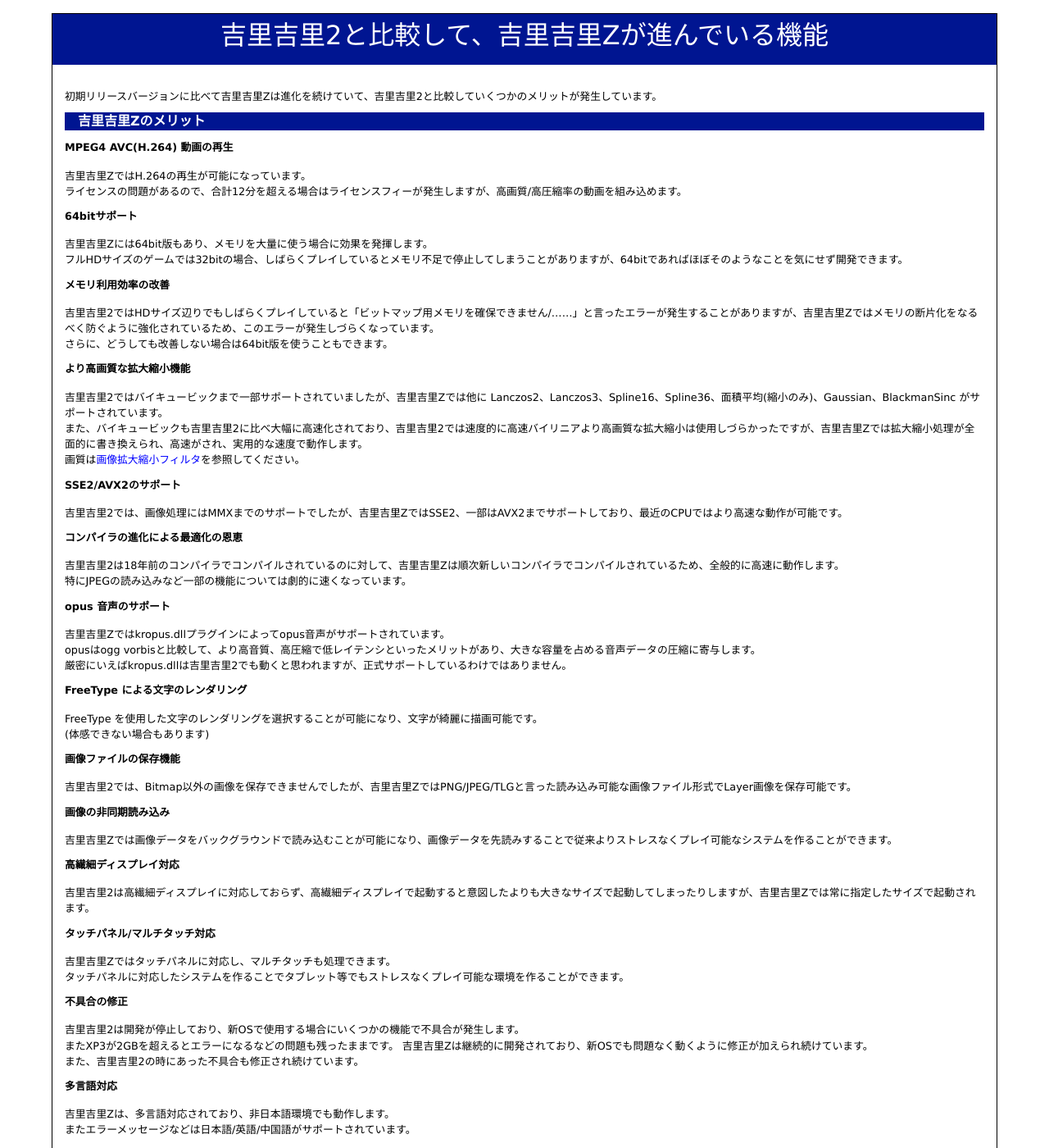
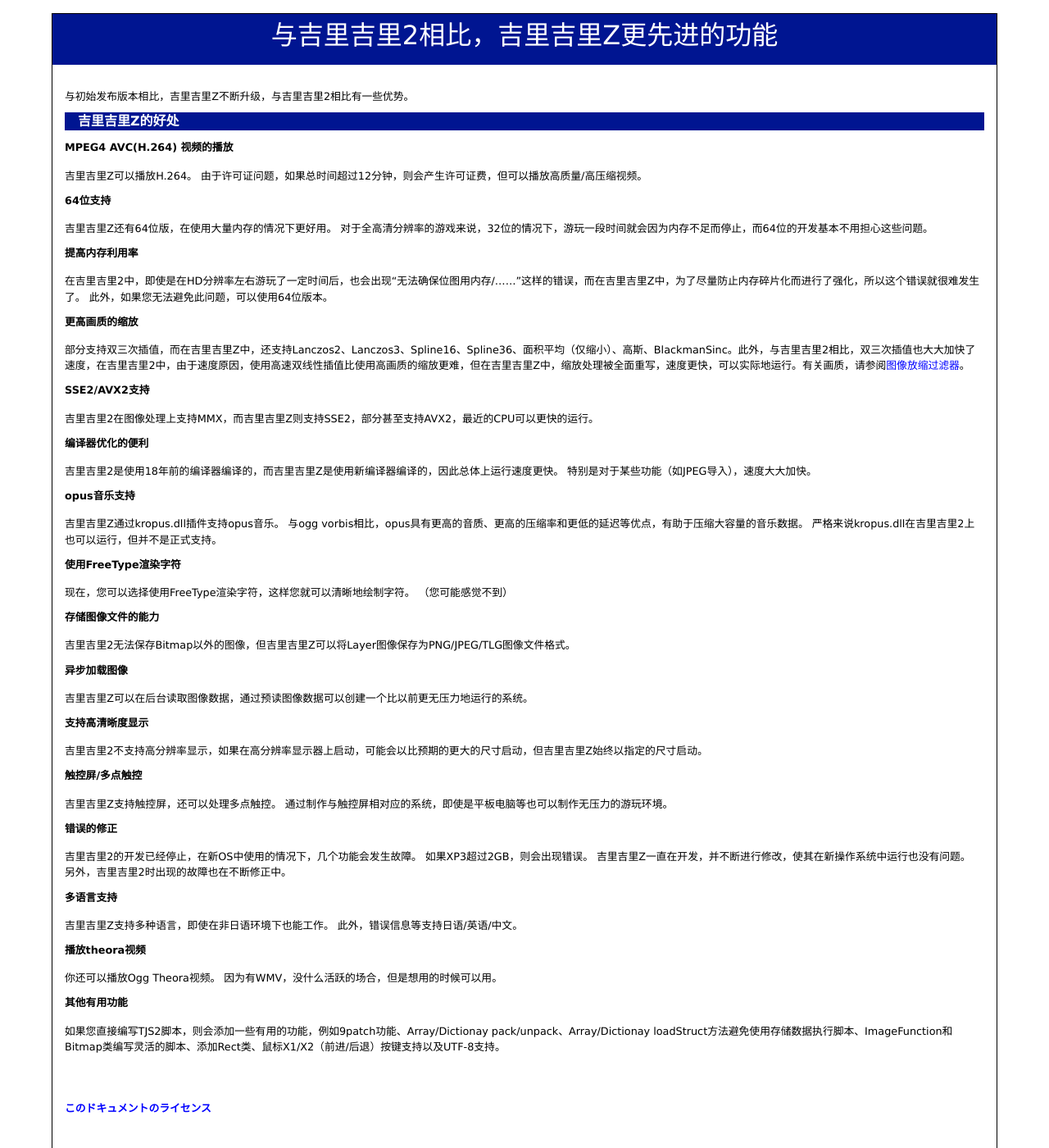
Before and after one commit to KimoriTama/documents, a Jekyll site: the page built from new_features.md, in a window 1280 px wide and 1400 px high. Shown: the whole window at 82% size. Built offline with Jekyll 4.4.1, drawn with Linux system fonts in a browser that asks for light colours; some of the changed text lies outside the part shown.

```diff
--- a/new_features.md
+++ b/new_features.md
@@ -1,71 +1,101 @@
 ---
 layout: default
-title: 吉里吉里2と比較して、吉里吉里Zが進んでいる機能
+title: 与吉里吉里2相比，吉里吉里Z更先进的功能
 ---
 
-初期リリースバージョンに比べて吉里吉里Zは進化を続けていて、吉里吉里2と比較していくつかのメリットが発生しています。
+<!-- 初期リリースバージョンに比べて吉里吉里Zは進化を続けていて、吉里吉里2と比較していくつかのメリットが発生しています。 -->
+与初始发布版本相比，吉里吉里Z不断升级，与吉里吉里2相比有一些优势。
+## 吉里吉里Z的好处
 
-## 吉里吉里Zのメリット
+### MPEG4 AVC(H.264) 视频的播放
+<!-- 吉里吉里ZではH.264の再生が可能になっています。
+ライセンスの問題があるので、合計12分を超える場合はライセンスフィーが発生しますが、高画質/高圧縮率の動画を組み込めます。   -->
+吉里吉里Z可以播放H.264。
+由于许可证问题，如果总时间超过12分钟，则会产生许可证费，但可以播放高质量/高压缩视频。
+### 64位支持
+<!-- 吉里吉里Zには64bit版もあり、メモリを大量に使う場合に効果を発揮します。
+フルHDサイズのゲームでは32bitの場合、しばらくプレイしているとメモリ不足で停止してしまうことがありますが、64bitであればほぼそのようなことを気にせず開発できます。 -->
+吉里吉里Z还有64位版，在使用大量内存的情况下更好用。
+对于全高清分辨率的游戏来说，32位的情况下，游玩一段时间就会因为内存不足而停止，而64位的开发基本不用担心这些问题。
 
-### MPEG4 AVC(H.264) 動画の再生
-吉里吉里ZではH.264の再生が可能になっています。
-ライセンスの問題があるので、合計12分を超える場合はライセンスフィーが発生しますが、高画質/高圧縮率の動画を組み込めます。
+### 提高内存利用率
+<!-- 吉里吉里2ではHDサイズ辺りでもしばらくプレイしていると「ビットマップ用メモリを確保できません/……」と言ったエラーが発生することがありますが、吉里吉里Zではメモリの断片化をなるべく防ぐように強化されているため、このエラーが発生しづらくなっています。
+さらに、どうしても改善しない場合は64bit版を使うこともできます。 -->
 
-### 64bitサポート
-吉里吉里Zには64bit版もあり、メモリを大量に使う場合に効果を発揮します。
-フルHDサイズのゲームでは32bitの場合、しばらくプレイしているとメモリ不足で停止してしまうことがありますが、64bitであればほぼそのようなことを気にせず開発できます。
+在吉里吉里2中，即使是在HD分辨率左右游玩了一定时间后，也会出现“无法确保位图用内存/……”这样的错误，而在吉里吉里Z中，为了尽量防止内存碎片化而进行了强化，所以这个错误就很难发生了。
+此外，如果您无法避免此问题，可以使用64位版本。
 
-### メモリ利用効率の改善
-吉里吉里2ではHDサイズ辺りでもしばらくプレイしていると「ビットマップ用メモリを確保できません/……」と言ったエラーが発生することがありますが、吉里吉里Zではメモリの断片化をなるべく防ぐように強化されているため、このエラーが発生しづらくなっています。
-さらに、どうしても改善しない場合は64bit版を使うこともできます。
+### 更高画质的缩放
+<!-- 吉里吉里2ではバイキュービックまで一部サポートされていましたが、吉里吉里Zでは他に Lanczos2、Lanczos3、Spline16、Spline36、面積平均(縮小のみ)、Gaussian、BlackmanSinc がサポートされています。
+また、バイキュービックも吉里吉里2に比べ大幅に高速化されており、吉里吉里2では速度的に高速バイリニアより高画質な拡大縮小は使用しづらかったですが、吉里吉里Zでは拡大縮小処理が全面的に書き換えられ、高速がされ、実用的な速度で動作します。
+画質は[画像拡大縮小フィルタ](https://krkrz.github.io/documents/TJS2/imagescaling.html)を参照してください。 -->
 
-### より高画質な拡大縮小機能
-吉里吉里2ではバイキュービックまで一部サポートされていましたが、吉里吉里Zでは他に Lanczos2、Lanczos3、Spline16、Spline36、面積平均(縮小のみ)、Gaussian、BlackmanSinc がサポートされています。
-また、バイキュービックも吉里吉里2に比べ大幅に高速化されており、吉里吉里2では速度的に高速バイリニアより高画質な拡大縮小は使用しづらかったですが、吉里吉里Zでは拡大縮小処理が全面的に書き換えられ、高速がされ、実用的な速度で動作します。
-画質は[画像拡大縮小フィルタ](https://krkrz.github.io/documents/TJS2/imagescaling.html)を参照してください。
+部分支持双三次插值，而在吉里吉里Z中，还支持Lanczos2、Lanczos3、Spline16、Spline36、面积平均（仅缩小）、高斯、BlackmanSinc。此外，与吉里吉里2相比，双三次插值也大大加快了速度，在吉里吉里2中，由于速度原因，使用高速双线性插值比使用高画质的缩放更难，但在吉里吉里Z中，缩放处理被全面重写，速度更快，可以实际地运行。有关画质，请参阅[图像放缩过滤器](https://krkrz.github.io/documents/TJS2/imagescaling.html)。
 
-### SSE2/AVX2のサポート
-吉里吉里2では、画像処理にはMMXまでのサポートでしたが、吉里吉里ZではSSE2、一部はAVX2までサポートしており、最近のCPUではより高速な動作が可能です。
 
-### コンパイラの進化による最適化の恩恵
-吉里吉里2は18年前のコンパイラでコンパイルされているのに対して、吉里吉里Zは順次新しいコンパイラでコンパイルされているため、全般的に高速に動作します。
-特にJPEGの読み込みなど一部の機能については劇的に速くなっています。
+###  SSE2/AVX2支持
+<!-- 吉里吉里2では、画像処理にはMMXまでのサポートでしたが、吉里吉里ZではSSE2、一部はAVX2までサポートしており、最近のCPUではより高速な動作が可能です。 -->
+吉里吉里2在图像处理上支持MMX，而吉里吉里Z则支持SSE2，部分甚至支持AVX2，最近的CPU可以更快的运行。
 
-### opus 音声のサポート
-吉里吉里Zではkropus.dllプラグインによってopus音声がサポートされています。
+### 编译器优化的便利
+<!-- 吉里吉里2は18年前のコンパイラでコンパイルされているのに対して、吉里吉里Zは順次新しいコンパイラでコンパイルされているため、全般的に高速に動作します。
+特にJPEGの読み込みなど一部の機能については劇的に速くなっています。   -->
+吉里吉里2是使用18年前的编译器编译的，而吉里吉里Z是使用新编译器编译的，因此总体上运行速度更快。
+特别是对于某些功能（如JPEG导入），速度大大加快。
+
+### opus音乐支持
+<!-- 吉里吉里Zではkropus.dllプラグインによってopus音声がサポートされています。
 opusはogg vorbisと比較して、より高音質、高圧縮で低レイテンシといったメリットがあり、大きな容量を占める音声データの圧縮に寄与します。
-厳密にいえばkropus.dllは吉里吉里2でも動くと思われますが、正式サポートしているわけではありません。
+厳密にいえばkropus.dllは吉里吉里2でも動くと思われますが、正式サポートしているわけではありません。   -->
+吉里吉里Z通过kropus.dll插件支持opus音乐。
+与ogg vorbis相比，opus具有更高的音质、更高的压缩率和更低的延迟等优点，有助于压缩大容量的音乐数据。
+严格来说kropus.dll在吉里吉里2上也可以运行，但并不是正式支持。
 
-### FreeType による文字のレンダリング
-FreeType を使用した文字のレンダリングを選択することが可能になり、文字が綺麗に描画可能です。
-(体感できない場合もあります)
+### 使用FreeType渲染字符
+<!-- FreeType を使用した文字のレンダリングを選択することが可能になり、文字が綺麗に描画可能です。
+(体感できない場合もあります)   -->
+现在，您可以选择使用FreeType渲染字符，这样您就可以清晰地绘制字符。
+（您可能感觉不到）
 
-### 画像ファイルの保存機能
-吉里吉里2では、Bitmap以外の画像を保存できませんでしたが、吉里吉里ZではPNG/JPEG/TLGと言った読み込み可能な画像ファイル形式でLayer画像を保存可能です。
+### 存储图像文件的能力
+<!-- 吉里吉里2では、Bitmap以外の画像を保存できませんでしたが、吉里吉里ZではPNG/JPEG/TLGと言った読み込み可能な画像ファイル形式でLayer画像を保存可能です。   -->
+吉里吉里2无法保存Bitmap以外的图像，但吉里吉里Z可以将Layer图像保存为PNG/JPEG/TLG图像文件格式。
 
-### 画像の非同期読み込み
-吉里吉里Zでは画像データをバックグラウンドで読み込むことが可能になり、画像データを先読みすることで従来よりストレスなくプレイ可能なシステムを作ることができます。
+### 异步加载图像
+<!-- 吉里吉里Zでは画像データをバックグラウンドで読み込むことが可能になり、画像データを先読みすることで従来よりストレスなくプレイ可能なシステムを作ることができます。 -->
+吉里吉里Z可以在后台读取图像数据，通过预读图像数据可以创建一个比以前更无压力地运行的系统。
 
-### 高繊細ディスプレイ対応
-吉里吉里2は高繊細ディスプレイに対応しておらず、高繊細ディスプレイで起動すると意図したよりも大きなサイズで起動してしまったりしますが、吉里吉里Zでは常に指定したサイズで起動されます。
+### 支持高清晰度显示
+<!-- 吉里吉里2は高繊細ディスプレイに対応しておらず、高繊細ディスプレイで起動すると意図したよりも大きなサイズで起動してしまったりしますが、吉里吉里Zでは常に指定したサイズで起動されます。 -->
+吉里吉里2不支持高分辨率显示，如果在高分辨率显示器上启动，可能会以比预期的更大的尺寸启动，但吉里吉里Z始终以指定的尺寸启动。
+### 触控屏/多点触控
+<!-- 吉里吉里Zではタッチパネルに対応し、マルチタッチも処理できます。
+タッチパネルに対応したシステムを作ることでタブレット等でもストレスなくプレイ可能な環境を作ることができます。 -->
+吉里吉里Z支持触控屏，还可以处理多点触控。
+通过制作与触控屏相对应的系统，即使是平板电脑等也可以制作无压力的游玩环境。
 
-### タッチパネル/マルチタッチ対応
-吉里吉里Zではタッチパネルに対応し、マルチタッチも処理できます。
-タッチパネルに対応したシステムを作ることでタブレット等でもストレスなくプレイ可能な環境を作ることができます。
-
-### 不具合の修正
-吉里吉里2は開発が停止しており、新OSで使用する場合にいくつかの機能で不具合が発生します。
+### 错误的修正
+<!-- 吉里吉里2は開発が停止しており、新OSで使用する場合にいくつかの機能で不具合が発生します。
 またXP3が2GBを超えるとエラーになるなどの問題も残ったままです。
 吉里吉里Zは継続的に開発されており、新OSでも問題なく動くように修正が加えられ続けています。
-また、吉里吉里2の時にあった不具合も修正され続けています。
+また、吉里吉里2の時にあった不具合も修正され続けています。 -->
+吉里吉里2的开发已经停止，在新OS中使用的情况下，几个功能会发生故障。
+如果XP3超过2GB，则会出现错误。
+吉里吉里Z一直在开发，并不断进行修改，使其在新操作系统中运行也没有问题。
+另外，吉里吉里2时出现的故障也在不断修正中。
 
-### 多言語対応
-吉里吉里Zは、多言語対応されており、非日本語環境でも動作します。
-またエラーメッセージなどは日本語/英語/中国語がサポートされています。
+###  多语言支持
+<!-- 吉里吉里Zは、多言語対応されており、非日本語環境でも動作します。
+またエラーメッセージなどは日本語/英語/中国語がサポートされています。 -->
+吉里吉里Z支持多种语言，即使在非日语环境下也能工作。
+此外，错误信息等支持日语/英语/中文。
 
-### theora動画の再生
-Ogg Theora動画も再生できます。
-WMVがあるので、あまり活躍の場面はないですが、使いたい場合は使えます。
+### 播放theora视频
+<!-- Ogg Theora動画も再生できます。
+WMVがあるので、あまり活躍の場面はないですが、使いたい場合は使えます。   -->
+你还可以播放Ogg Theora视频。
+因为有WMV，没什么活跃的场合，但是想用的时候可以用。
 
-### 他の便利な機能
-TJS2スクリプトを直接書いている場合、9patch機能やArray/Dictionayのpack/unpack、Array/DictionayのloadStructメソッドによるセーブデータによるスクリプト実行回避、ImageFunctionとBitmapクラスによる柔軟なスクリプトの記述、Rectクラスの追加、マウスのX1/X2(進む/戻る)ボタンサポート、UTF-8のサポート等細かい部分で便利な機能が追加されています。
+### 其他有用功能
+<!-- TJS2スクリプトを直接書いている場合、9patch機能やArray/Dictionayのpack/unpack、Array/DictionayのloadStructメソッドによるセーブデータによるスクリプト実行回避、ImageFunctionとBitmapクラスによる柔軟なスクリプトの記述、Rectクラスの追加、マウスのX1/X2(進む/戻る)ボタンサポート、UTF-8のサポート等細かい部分で便利な機能が追加されています。 -->
+如果您直接编写TJS2脚本，则会添加一些有用的功能，例如9patch功能、Array/Dictionay pack/unpack、Array/Dictionay loadStruct方法避免使用存储数据执行脚本、ImageFunction和Bitmap类编写灵活的脚本、添加Rect类、鼠标X1/X2（前进/后退）按键支持以及UTF-8支持。
```
Also changed, not shown: TJS2/check_2_z.md (+1 -1 lines), TJS2/fileformat.md (+6 -6 lines), TJS2/type_specified.md (+21 -12 lines), casual_user.md (+1 -1 lines), tools/releaser.md (+13 -5 lines).
